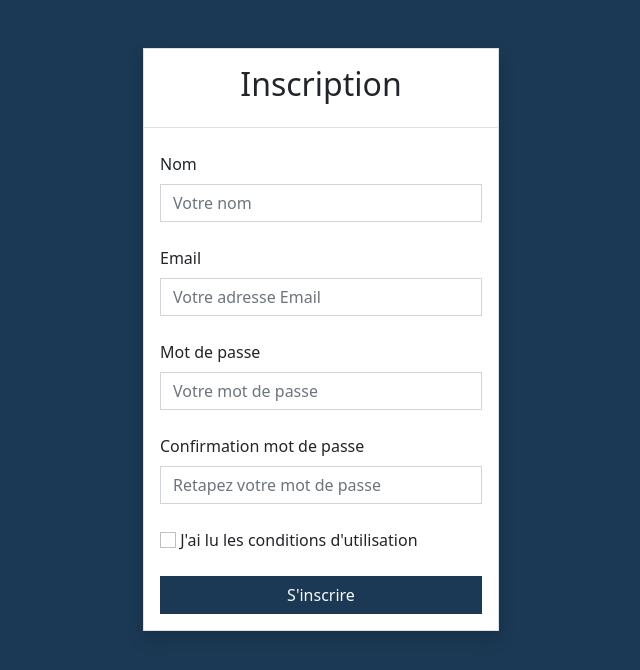
After one commit to Cocci38/projet2, a PHP site: page /inscription.php in a window 1280 px wide. The commit adds this page. Shown: the top 670 px of the page, without its empty margins (319-959 px from the left). Run offline with PHP 8.4, Linux system fonts and the light colour scheme; some libraries are stand-ins or nearby versions.

Commit message:
formulaire d'inscription

```diff
--- a/CSS/style.css
+++ b/CSS/style.css
@@ -1,3 +1,27 @@
+:root{
+    --main-bg: #1b3954;
+}
+.main-bg{
+    background-color: var(--main-bg) !important;
+}
+input:focus,
+button:focus{
+    border:1px solid var(--main-bg) !important;
+    box-shadow: none !important;
+}
+.form-check-input:checked {
+    background-color: var(--main-bg) !important;
+    border-color: var(--main-bg) !important;
+}
+.cgv:checked {
+    background-color: var(--main-bg) !important;
+    border-color: var(--main-bg) !important;
+}
+.card,
+.btn,
+input{
+    border-radius: 0 !important;
+}
 audio {
     width: 100%;
 }
--- /dev/null
+++ b/inscription.php
@@ -0,0 +1,61 @@
+<!DOCTYPE html>
+<html lang="fr">
+<head>
+    <meta charset="UTF-8">
+    <meta http-equiv="X-UA-Compatible" content="IE=edge">
+    <meta name="viewport" content="width=device-width, initial-scale=1.0">
+    <link href="https://cdn.jsdelivr.net/npm/bootstrap@5.1.3/dist/css/bootstrap.min.css" rel="stylesheet" integrity="sha384-1BmE4kWBq78iYhFldvKuhfTAU6auU8tT94WrHftjDbrCEXSU1oBoqyl2QvZ6jIW3" crossorigin="anonymous">
+    <script src="https://cdn.jsdelivr.net/npm/bootstrap@5.1.3/dist/js/bootstrap.bundle.min.js" integrity="sha384-ka7Sk0Gln4gmtz2MlQnikT1wXgYsOg+OMhuP+IlRH9sENBO0LRn5q+8nbTov4+1p" crossorigin="anonymous"></script>
+    <link rel="stylesheet" href="https://cdn.jsdelivr.net/npm/bootstrap-icons@1.7.2/font/bootstrap-icons.css">
+    <link rel="stylesheet" href="CSS\style.css">
+    <title>Document</title>
+</head>
+<body class='main-bg'>
+
+<!--Login forme-->
+
+<div class='container'>
+    <div class='row justify-content-center mt-5'>
+        <div class='col-lg-4 col-md-8 col-sm-8'>
+            <div class='card shadow'>
+                <div class='card-title text-center border-bottom'>
+                    <h2 class='p-3'>Inscription</h2>
+                </div>
+                <div class='card-body'>
+                    <form action='validationformulaire.php' method='post'>
+                        <div class='mb-4'>
+                            <label for='name' class='form-label'>Nom</label>
+                            <input type='text' class='form-control' id='name' placeholder='Votre nom' required pattern="^[A-Za-z '-]+$" maxlength="20" name='nom'>
+                        </div>
+                        <div class='mb-4'>
+                         <label for='mail' class='form-label'>Email</label>
+                            <input type='email' class='form-control' id='mail' placeholder='Votre adresse Email' required='required' name='mail'>
+                        </div>
+                        <div class='mb-4'>
+                            <label for='password' class='form-label'>Mot de passe</label>
+                            <input type='password' class='form-control' id='password' placeholder='Votre mot de passe' required='required'name='password'>
+                        </div>
+                        <div class='mb-4'>
+                            <label for='password' class='form-label'>Confirmation mot de passe</label>
+                            <input type='password' class='form-control' id='password'placeholder='Retapez votre mot de passe' required='required' name='password'>
+                        </div>
+                        <div class='mb-4'>
+                            <input type='checkbox' class='form-check-input' id='form-cgv' required='required'>
+                            <label for='form-cgv'>J'ai lu les conditions d'utilisation</label>
+                        </div>
+
+                        <div class='d-grid'>
+                            <button type='submit' class='btn main-bg text-light'>S'inscrire</button>
+                        </div>
+                    </form>
+                </div>
+            </div>
+        </div>
+    </div>
+</div>
+
+</body>
+<script src="https://code.jquery.com/jquery-3.2.1.slim.min.js"></script>
+<script src="https://cdnjs.cloudflare.com/ajax/libs/popper.js/1.12.9/umd/popper.min.js"></script>
+<script src="https://maxcdn.bootstrapcdn.com/bootstrap/4.0.0/js/bootstrap.min.js"></script>
+</html>
```
Also changed, not shown: createdb.php (+20 -3 lines), login.php (added, +54 -0 lines), validationformulaire.php (added, +77 -0 lines).
